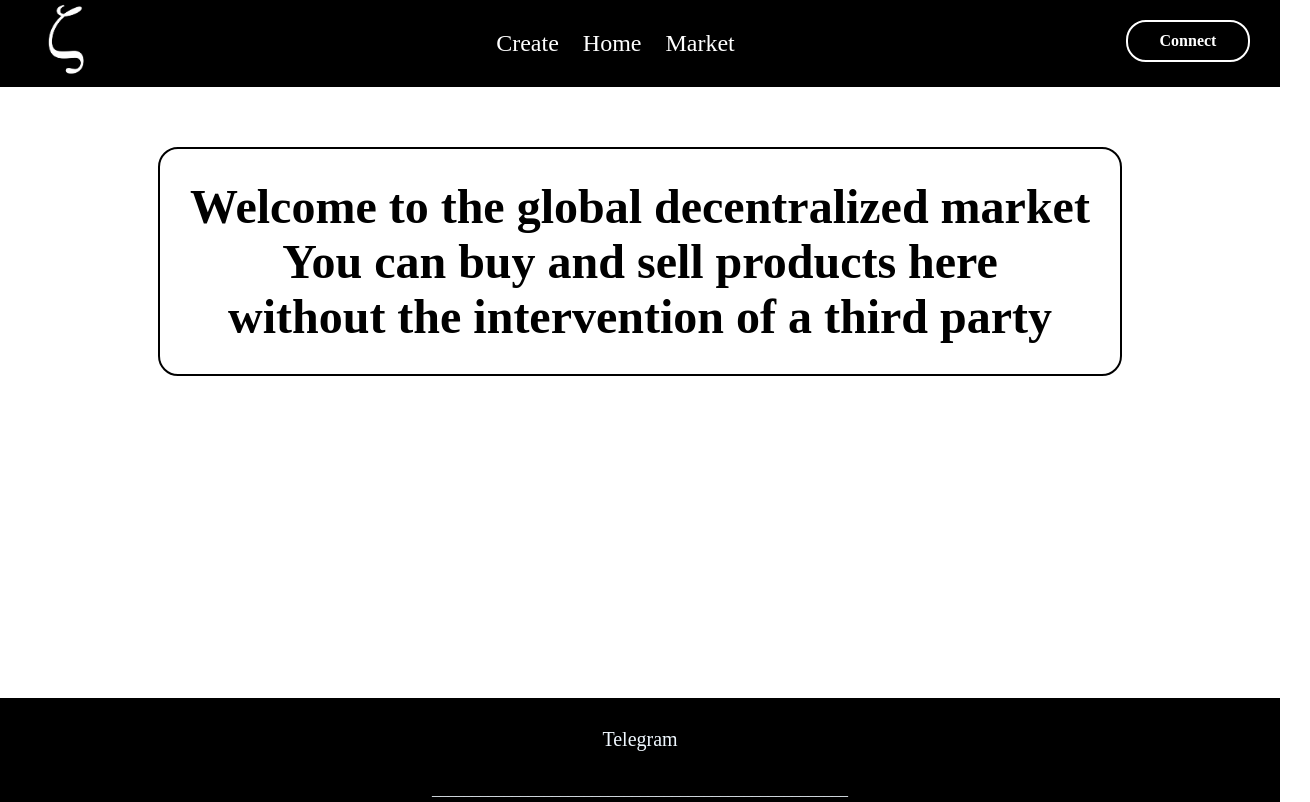
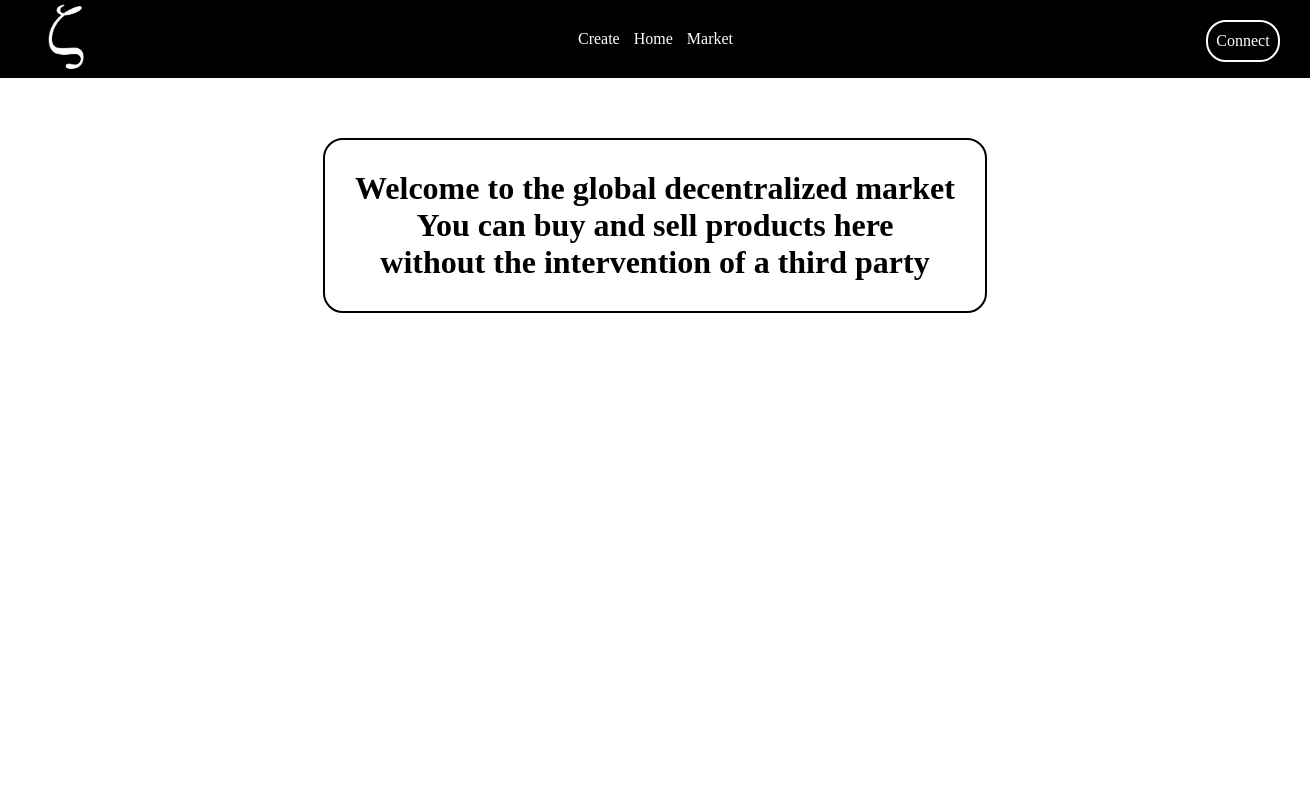
Before and after one commit to Zeta-Web3/Zeta, a plain HTML site: page index.html in a window 1280 px wide. Shown: the top 802 px of the page, 1310 px wide, since content can reach past the window. Drawn offline with Linux system fonts and the light colour scheme.

Commit message:
Update index.css

```diff
--- a/index.css
+++ b/index.css
@@ -1,12 +1,14 @@
 body{
-    margin: 0;
+    margin-right: -30px;
+    margin-left: 0;
+    margin-top: 0;
 }
 .navbar{
     background-color:black;
     padding: 30px;
 }
 .nav1{
-    word-spacing: 20px;
+    word-spacing: 10px;
     text-align: center;
 
 }
@@ -14,9 +16,9 @@ body{
     text-decoration: none;
     font-family: "Times New Roman", Times, serif;
     color: white;
-    font-size: 300px;
-    font-size: 20px;
-    font-size: 1.5em;
+    font-size: 100px;
+    font-size: 10px;
+    font-size: 1em;
 }
 #connect-a{
     text-decoration: none;
@@ -25,18 +27,17 @@ body{
     border-radius: 20px;
     float: right;
     margin-top: -10px;
-    font-weight:600;
+    font-weight:200;
     background-color:black;
     display: flex;
     color:white;
     border: 2px solid white;
-    inline-size: 100px;
+    inline-size: 50px;
     justify-content: center;
-    font-size: 1em;
 }
 #img1{
     width: 75px;
-    height: 80px;
+    height: 75px;
     float: left;
     margin-top: -30px;
     color: aliceblue;
@@ -51,14 +52,14 @@ body{
     font-weight: 900;
     text-align: center;
     border-radius: 20px;
-    font-size: 3em;
+    font-size: 2em;
     border:2px solid black;
     padding: 30px;
 }
 .copy{
     background-color: black;
     height: 400px;
-    margin-top: 290px;
+    margin-top: 480px;
 }
 .copy .navv{
     margin-top: 20px;
```
